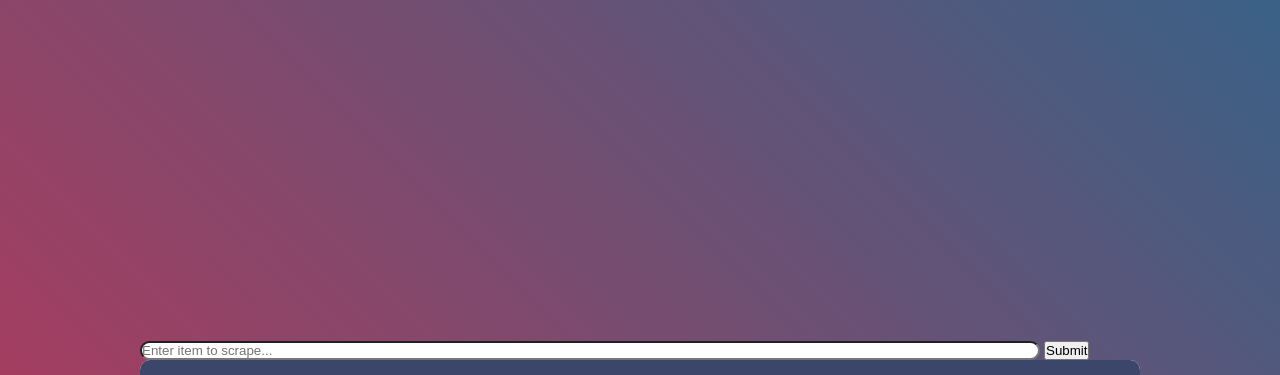
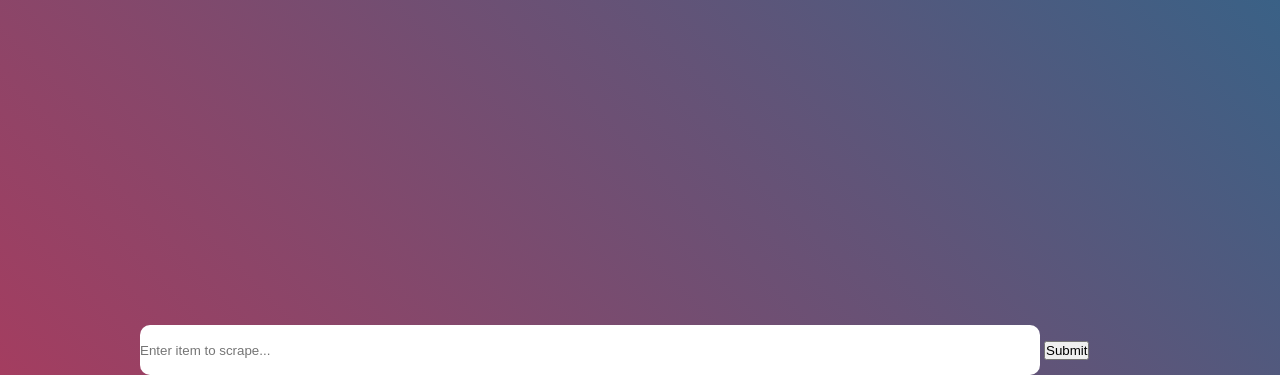
Before and after one commit to bahaa-desoky/ebay_scraper, a Django app: page / in a window 1280 px wide. Shown: the top 375 px of the page. Run offline with Django 3.2, Linux system fonts and the light colour scheme; some web fonts are replaced.

Commit message:
More css changes and updates (input)

```diff
--- a/scraper/static/scraper/table.css
+++ b/scraper/static/scraper/table.css
@@ -37,6 +37,8 @@
 form input{
   border-radius: 10px;
   width: 900px;
+  height: 50px;
+  border: none;
 }
 
 /*main table properties*/
```
